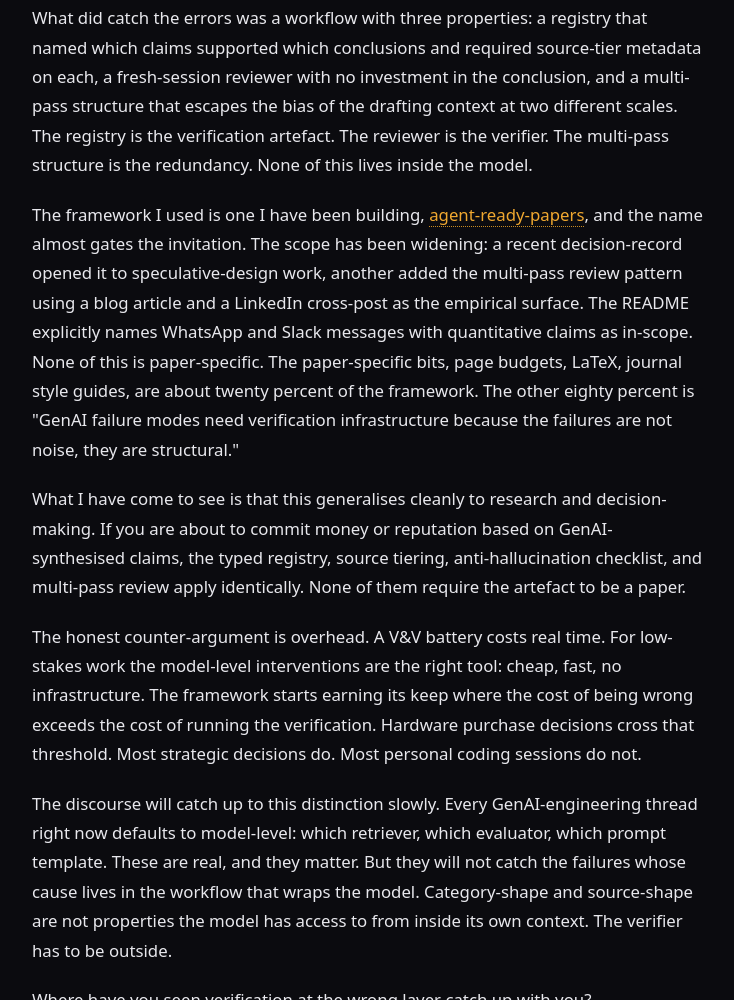
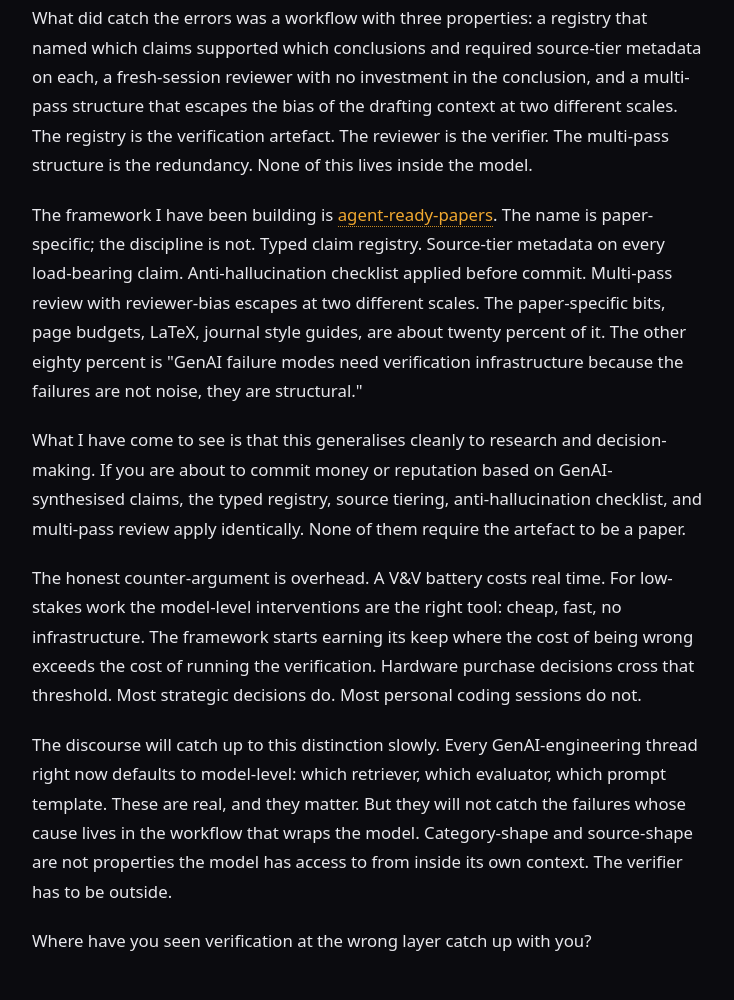
Before and after one commit to ducroq/dev.jeroenveen.nl, an Astro site: page /writing/verification-is-a-workflow-problem in a window 1280 px wide. Shown: the part 1925-2925 px from the top of the page, without its empty margins (272-1006 px from the left). Built offline with nearby package versions, Linux system fonts and the light colour scheme; Astro itself is replaced by a stand-in of ours.

Commit message:
edit: reframe agent-ready-papers paragraph to own the name mismatch
Replaces "the name almost gates the invitation / the scope has been
widening / WhatsApp and Slack messages in-scope" with a direct one-line
acknowledgment ("The name is paper-specific; the discipline is not")
and a tight list of what the discipline consists of.

Drops the WhatsApp/Slack reference (over-extended the framework's
positioning) and the speculative-design / blog-cross-post scope-widening
references (read as scope-creep when laid out). Keeps the twenty/eighty
percent split and the thesis quote unchanged.

Co-Authored-By: Claude Opus 4.7 (1M context) <noreply@anthropic.com>

```diff
--- a/src/pages/writing/verification-is-a-workflow-problem.astro
+++ b/src/pages/writing/verification-is-a-workflow-problem.astro
@@ -113,17 +113,15 @@ const publishedOn = '2026-06-01';
         </p>
 
         <p>
-          The framework I used is one I have been building, <a href="https://github.com/ducroq/agent-ready-papers" target="_blank" rel="noopener">agent-ready-papers</a>,
-          and the name almost gates the invitation. The scope has been
-          widening: a recent decision-record opened it to speculative-design
-          work, another added the multi-pass review pattern using a blog
-          article and a LinkedIn cross-post as the empirical surface. The
-          README explicitly names WhatsApp and Slack messages with
-          quantitative claims as in-scope. None of this is paper-specific.
-          The paper-specific bits, page budgets, LaTeX, journal style guides,
-          are about twenty percent of the framework. The other eighty percent
-          is "GenAI failure modes need verification infrastructure because
-          the failures are not noise, they are structural."
+          The framework I have been building is <a href="https://github.com/ducroq/agent-ready-papers" target="_blank" rel="noopener">agent-ready-papers</a>.
+          The name is paper-specific; the discipline is not. Typed claim
+          registry. Source-tier metadata on every load-bearing claim.
+          Anti-hallucination checklist applied before commit. Multi-pass
+          review with reviewer-bias escapes at two different scales. The
+          paper-specific bits, page budgets, LaTeX, journal style guides,
+          are about twenty percent of it. The other eighty percent is
+          "GenAI failure modes need verification infrastructure because the
+          failures are not noise, they are structural."
         </p>
 
         <p>
```
